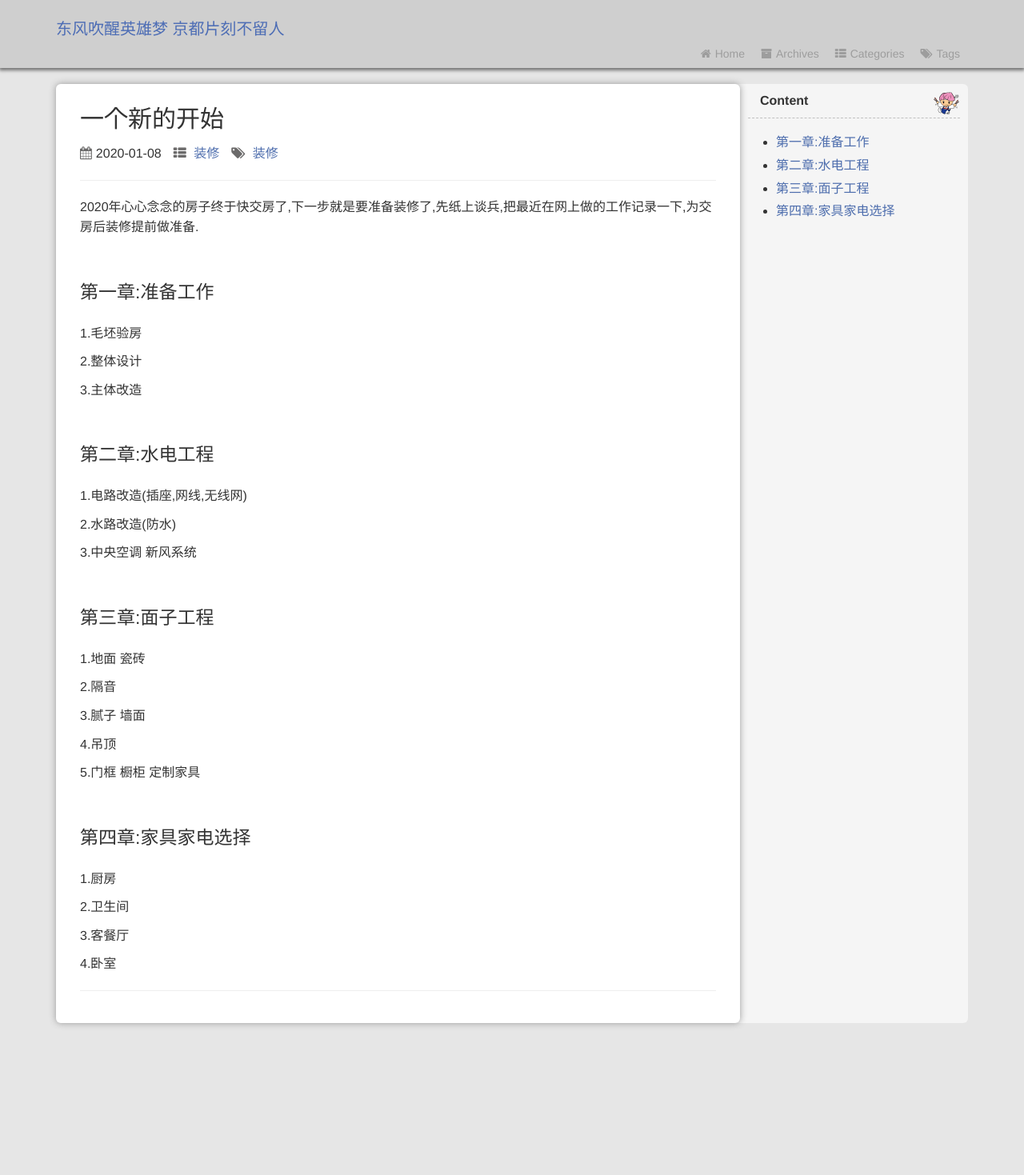
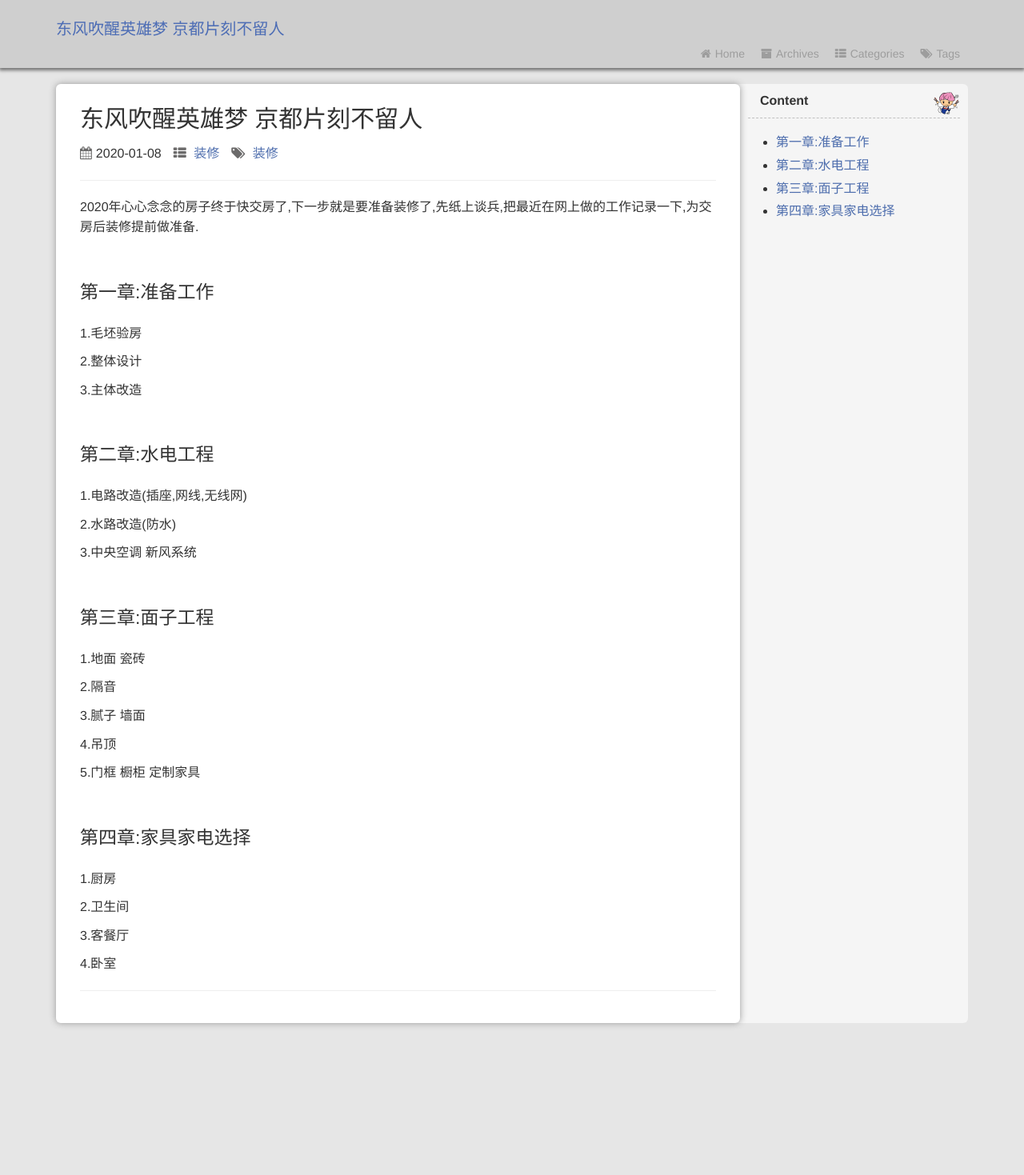
Before and after one commit to wuming0108/wuming0108.github.io, a Jekyll site: the page built from _posts/2020-01-08-the-new-start.md, in a window 1280 px wide. Shown: the whole page at 80% size. Built offline with Jekyll 4.4.1, drawn with Linux system fonts in a browser that asks for light colours; comment, search, counter and statistics services are not loaded; a style sheet for code colours, icons or effects is not loaded.

Commit message:
no message

```diff
--- a/_posts/2020-01-08-the-new-start.md
+++ b/_posts/2020-01-08-the-new-start.md
@@ -1,6 +1,6 @@
 ---
 layout: post
-title:  "一个新的开始"
+title:  "东风吹醒英雄梦 京都片刻不留人"
 date:   2020-01-08 16:18:00
 categories: 装修
 tags: 装修
```
